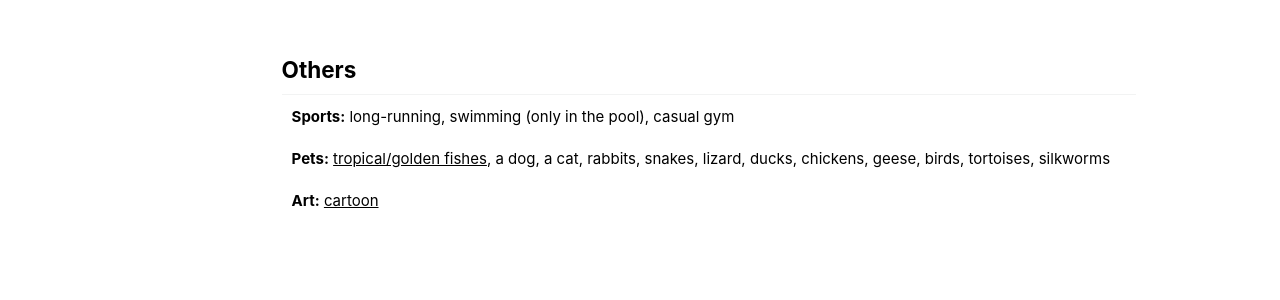
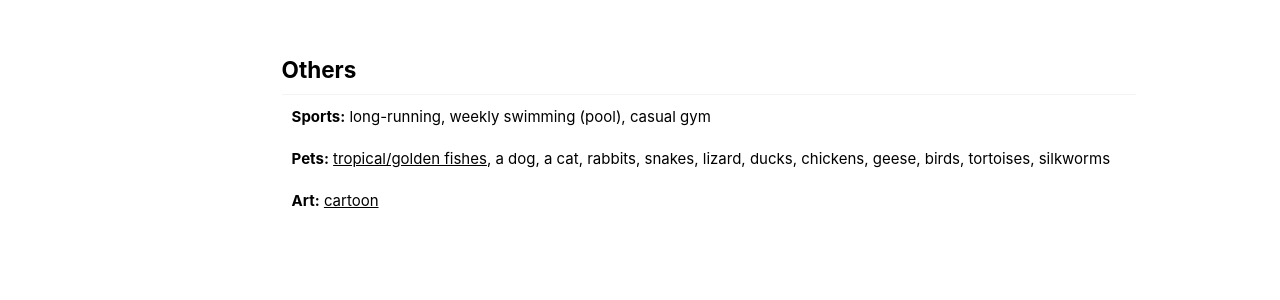
Before and after one commit to zwxu064/zwxu064.github.io, a Jekyll site: the page built from _pages/about.html, in a window 1280 px wide and 900 px high, scrolled down 2750 px. Shown: the part 479-779 px from the top of the window. Built offline with Jekyll 4.4.1, drawn with Linux system fonts in a browser that asks for light colours.

Commit message:
Update about.html

```diff
--- a/_pages/about.html
+++ b/_pages/about.html
@@ -171,7 +171,7 @@
 <div style="clear: both;"></div>
 
 <h2 id="others">Others</h2>
-<p class="alignlefttab"><strong>Sports:</strong> long-running, swimming (only in the pool), casual gym</p>
+<p class="alignlefttab"><strong>Sports:</strong> long-running, weekly swimming (pool), casual gym</p>
 <div style="clear: both;"></div>
 
 <p class="alignlefttab"><strong>Pets:</strong> <a style="color: inherit; text-decoration: underline;" href="fishes">tropical/golden fishes</a>, a dog, a cat, rabbits, snakes, lizard, ducks, chickens, geese, birds, tortoises, silkworms</p>
```
